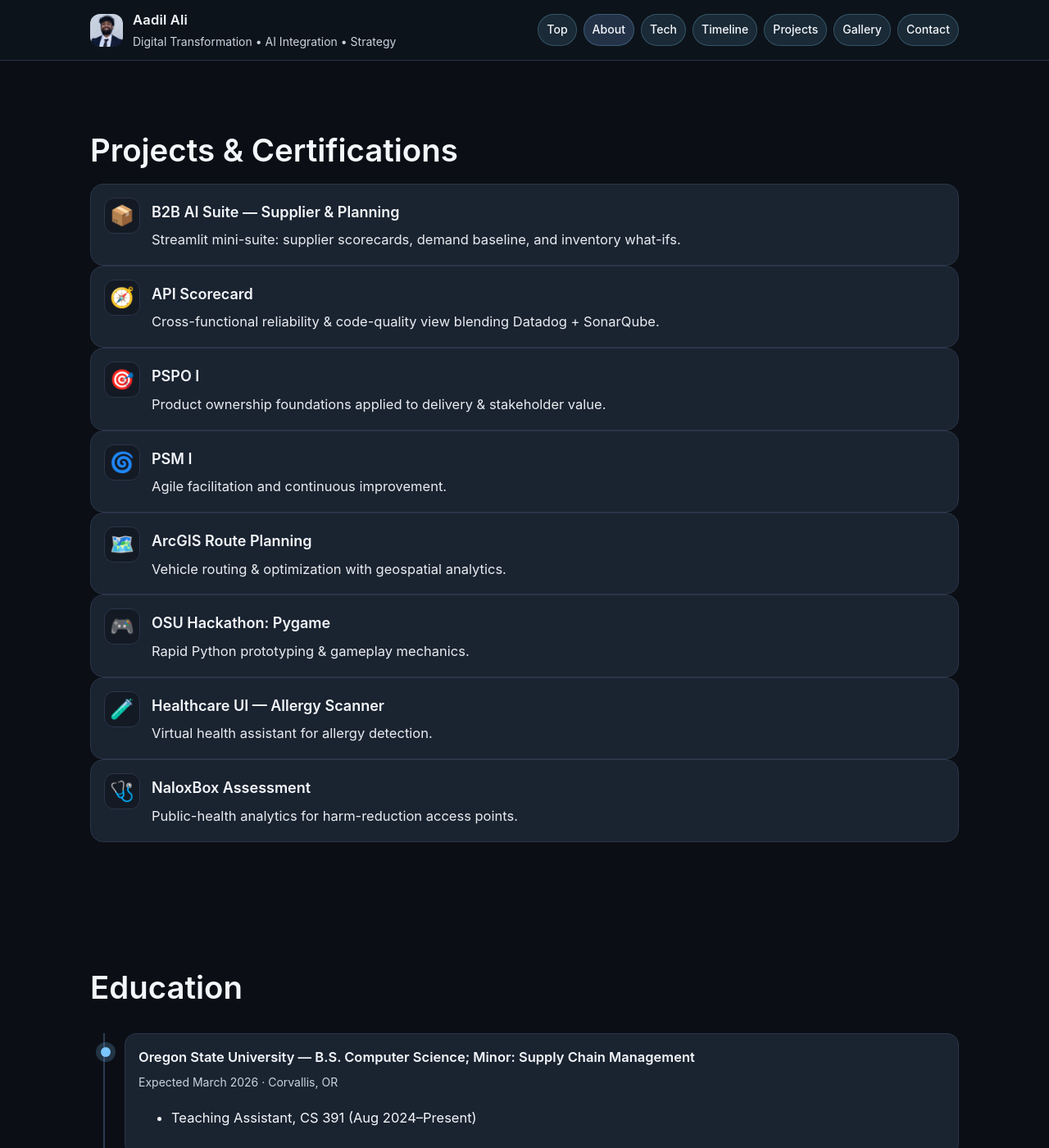
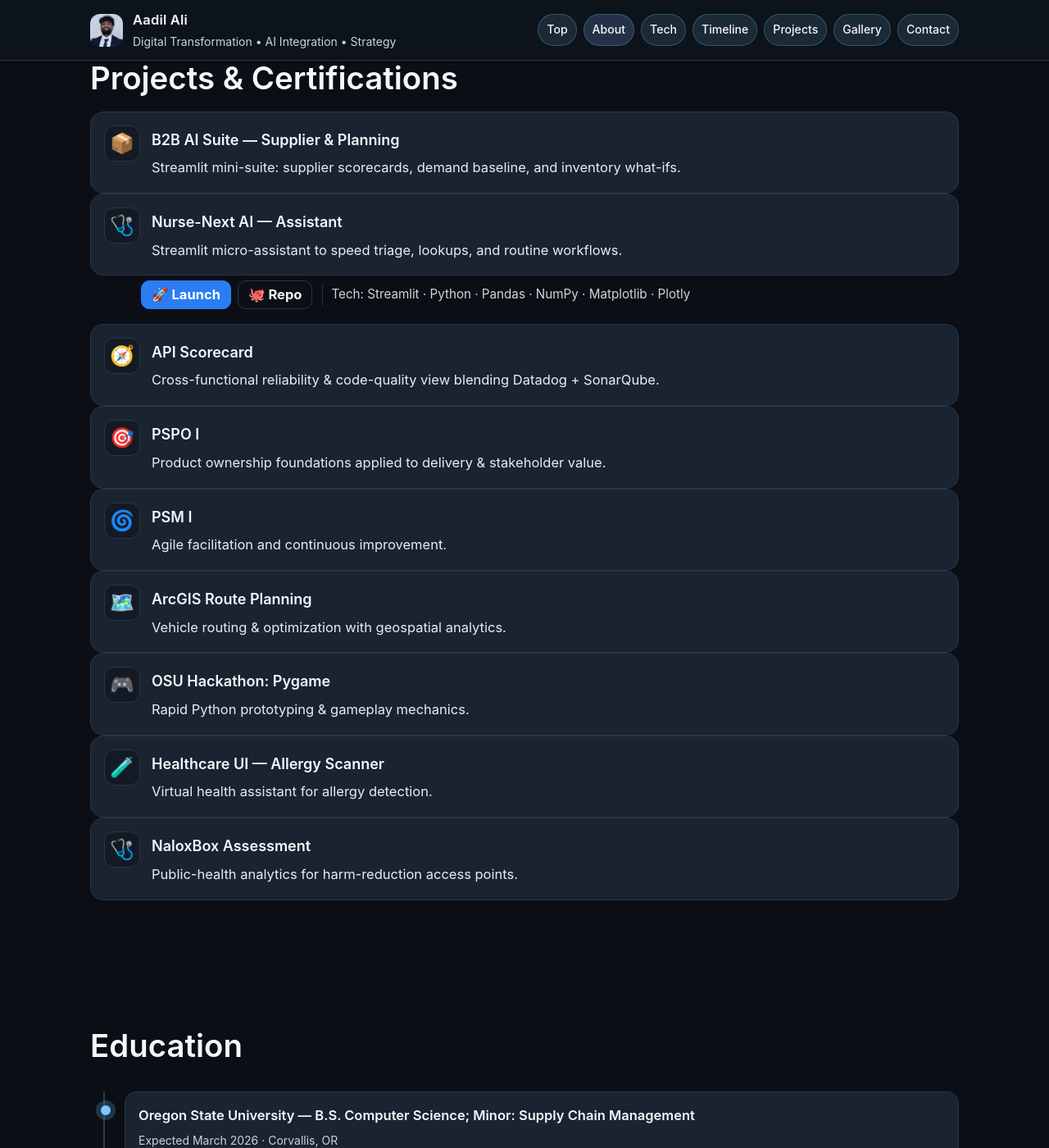
Before and after one commit to aaadil777/aaadil777.github.io, a Jekyll site: the page built from index.md, in a window 1280 px wide and 1400 px high, scrolled down 5201 px. Shown: the whole window at 82% size. Built offline with Jekyll 4.4.1, drawn with Linux system fonts in a browser that asks for light colours.

Commit message:
Fix projects section with Launch/Repo buttons and Tech tags.

```diff
--- a/_data/projects.yml
+++ b/_data/projects.yml
@@ -3,6 +3,15 @@
   desc: "Streamlit mini-suite: supplier scorecards, demand baseline, and inventory what-ifs."
   url: "https://aadil-ali-b2b-ai-suite.streamlit.app"
   image: "assets/projects/b2b-ai-suite.png"
+
+- title: "Nurse-Next AI — Assistant"
+  emoji: "🩺"
+  image: "/assets/proj-nursenext.jpg"   # add a thumbnail image in /assets
+  desc: "Streamlit micro-assistant to speed triage, lookups, and routine workflows."
+  url: "https://nurse-next-ai-assistant.streamlit.app/"   # primary click for the card
+  launch: "https://nurse-next-ai-assistant.streamlit.app/"
+  repo: "https://github.com/aaadil777/Nurse-Next-AI"
+  tech: "Streamlit · Python · Pandas · NumPy · Matplotlib · Plotly"
 
 - title: "API Scorecard"
   emoji: "🧭"
--- a/assets/main.css
+++ b/assets/main.css
@@ -78,28 +78,6 @@ section{margin:0 auto;max-width:1100px;padding:72px 20px}
 .node .title{font-weight:600;margin:0 0 4px}
 .meta{color:var(--muted);font-size:14px;margin-bottom:6px}
 
-/* ===== Typed bullets (stack content under the impact phrase) ===== */
-/* Structure: impact phrase (label) on its own line; details below for readability */
-.typed-bullets{list-style:disc;padding-left:22px;margin:0}
-.typed-bullets .bullet{margin:.6rem 0}
-.typed-bullets .bullet .bullet-label{
-  display:block;                 /* label on its own line */
-  font-weight:800;               /* punchy label */
-  white-space:nowrap;overflow:hidden;
-  border-right:0 !important;     /* no persistent caret */
-  padding-right:2px;
-}
-.typed-bullets .bullet .bullet-label.typing{
-  border-right:2px solid var(--accent,#7dd3fc)!important;
-  animation: bullet-caret-blink 1s steps(1,end) infinite;
-}
-.typed-bullets .bullet .bullet-rest{
-  display:block;                 /* details on own line */
-  opacity:0;transition:opacity .35s ease .05s;margin-top:.15rem
-}
-@keyframes bullet-caret-blink{0%,100%{border-right-color:transparent}50%{border-right-color:var(--accent,#7dd3fc)}}
-@media (prefers-reduced-motion:reduce){.typed-bullets .bullet .bullet-label.typing{animation:none}}
-
 /* ===== Projects & hover preview ===== */
 .proj-grid{display:grid;gap:16px;grid-template-columns:repeat(3,minmax(0,1fr))}
 .proj-card{
@@ -113,6 +91,31 @@ section{margin:0 auto;max-width:1100px;padding:72px 20px}
 .proj-title{margin:2px 0 4px;font-weight:600;font-size:18px}
 .proj-desc{margin:0;opacity:.95}
 
+/* ===== Project CTA row ===== */
+.proj-ctas{
+  display:flex;
+  gap:8px;
+  align-items:center;
+  flex-wrap:wrap;
+  margin:6px 0 18px 62px;
+}
+.proj-ctas .btn-cta,
+.proj-ctas .btn-ghost{
+  padding:8px 12px;
+  border-radius:10px;
+  font-weight:700;
+  text-decoration:none;
+  line-height:1;
+}
+.proj-tech{
+  opacity:.85;
+  border-left:1px solid var(--line);
+  padding-left:10px;
+  margin-left:4px;
+  font-size:.95rem;
+}
+
+/* Hover image preview */
 .hover-preview{
   position:fixed;left:24px;top:24px;width:min(420px,40vw);height:230px;
   border-radius:16px;overflow:hidden;border:1px solid #2a3548;background:#101820;
@@ -148,4 +151,5 @@ section{margin:0 auto;max-width:1100px;padding:72px 20px}
   .h-section{font-size:clamp(22px,5.5vw,30px)}
   .node{padding:16px}
   .timeline .node ul{padding-left:18px}
+  .proj-ctas{margin-left:58px}
 }
--- a/index.md
+++ b/index.md
@@ -123,11 +123,11 @@ title: "Aadil Ali"
 
 <section id="portfolio" class="reveal">
   <h2 class="h-section">Projects & Certifications</h2>
+
   <div class="preview-grid">
     {% for p in site.data.projects %}
-      <a class="proj-card"
-         href="{{ p.url }}"
-         target="_blank" rel="noopener"
+      <!-- Card itself = primary click-through -->
+      <a class="proj-card" href="{{ p.url }}" target="_blank" rel="noopener"
          data-img="{{ p.image | relative_url }}">
         <span class="proj-icon" aria-hidden="true">{{ p.emoji }}</span>
         <div class="proj-meta">
@@ -135,6 +135,21 @@ title: "Aadil Ali"
           <p class="proj-desc">{{ p.desc }}</p>
         </div>
       </a>
+
+      <!-- Optional buttons + tech line under the card -->
+      {% if p.launch or p.repo or p.tech %}
+      <div class="proj-ctas">
+        {% if p.launch %}
+          <a class="btn-cta" href="{{ p.launch }}" target="_blank" rel="noopener">🚀 Launch</a>
+        {% endif %}
+        {% if p.repo %}
+          <a class="btn-ghost" href="{{ p.repo }}" target="_blank" rel="noopener">🐙 Repo</a>
+        {% endif %}
+        {% if p.tech %}
+          <span class="proj-tech">Tech: {{ p.tech }}</span>
+        {% endif %}
+      </div>
+      {% endif %}
     {% endfor %}
   </div>
 </section>
```
